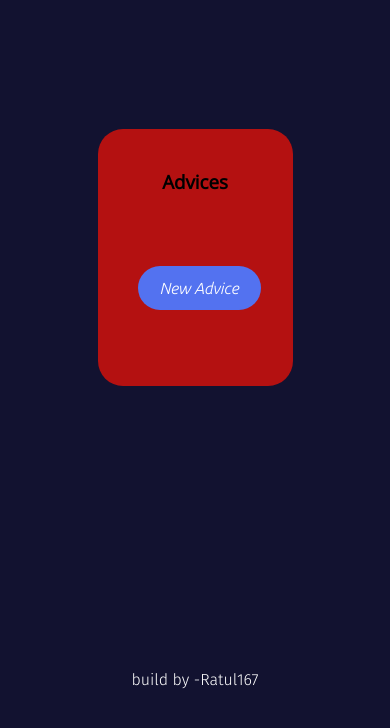
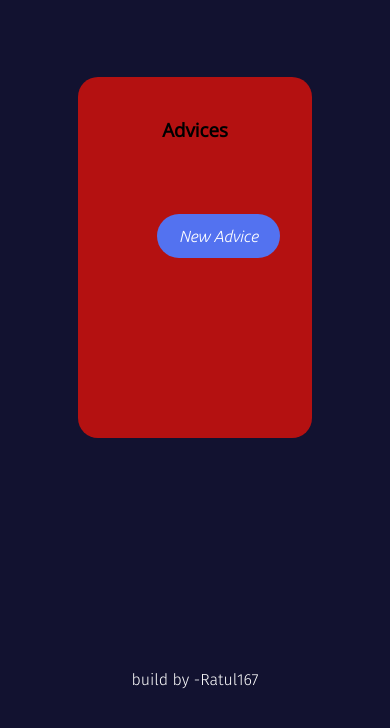
Before and after one commit to Ratul167/Advice-Coder, a plain HTML site: page index.html in a window 390 px wide. Drawn offline with nearby package versions, Linux system fonts and the light colour scheme; no server answers.

Commit message:
Update style.css

```diff
--- a/style.css
+++ b/style.css
@@ -22,8 +22,8 @@ body {
 .main {
 
 
-    height: 50%;
-    width: 50%;
+    height: 68%;
+    width: 55%;
     border-radius: 25px;
     text-align: center;
 
@@ -102,3 +102,18 @@ a {
     font-family: 'Fira Sans', sans-serif;
 
 }
+
+@media only screen and (max-width: 600px) {
+    .main{
+
+      height: 70%;
+      width: 60%;
+
+
+
+
+      border-radius: 20px;
+
+
+   }
+  }
```
